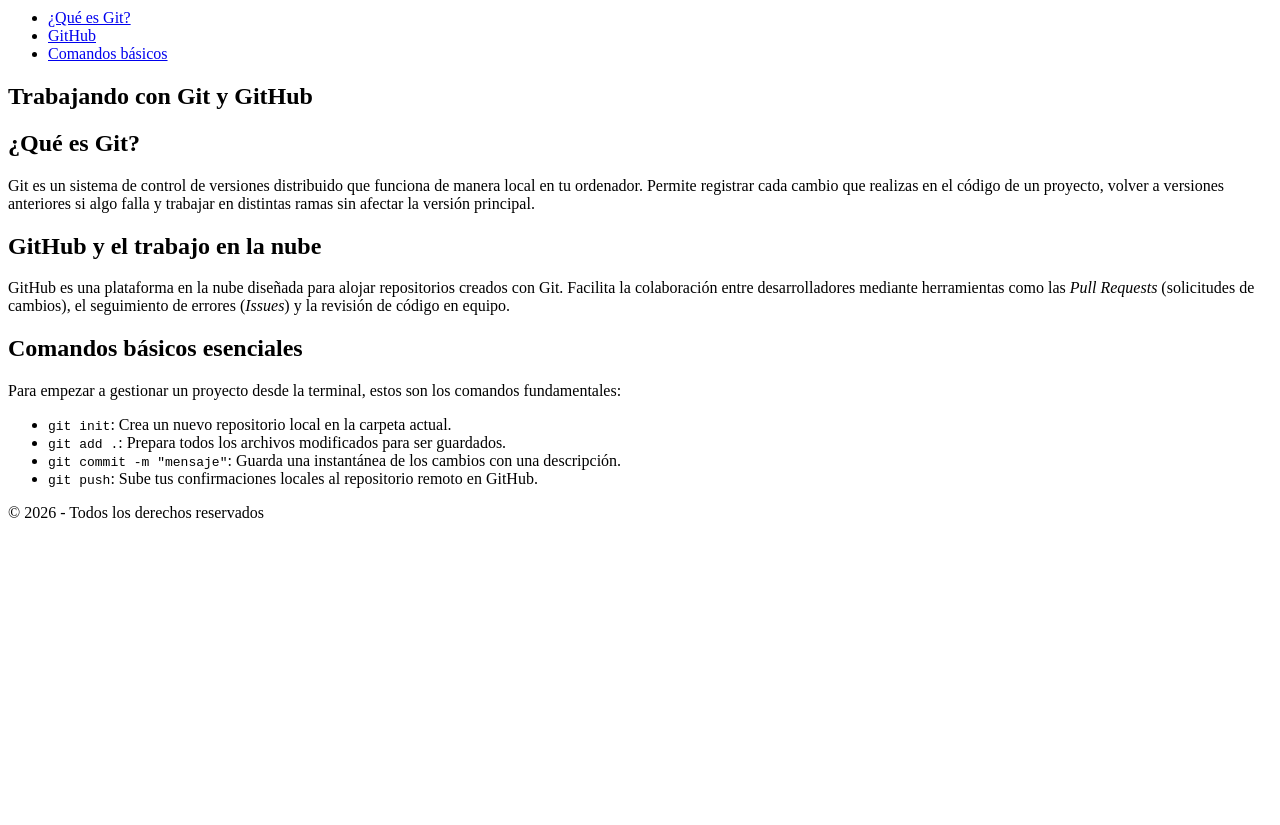
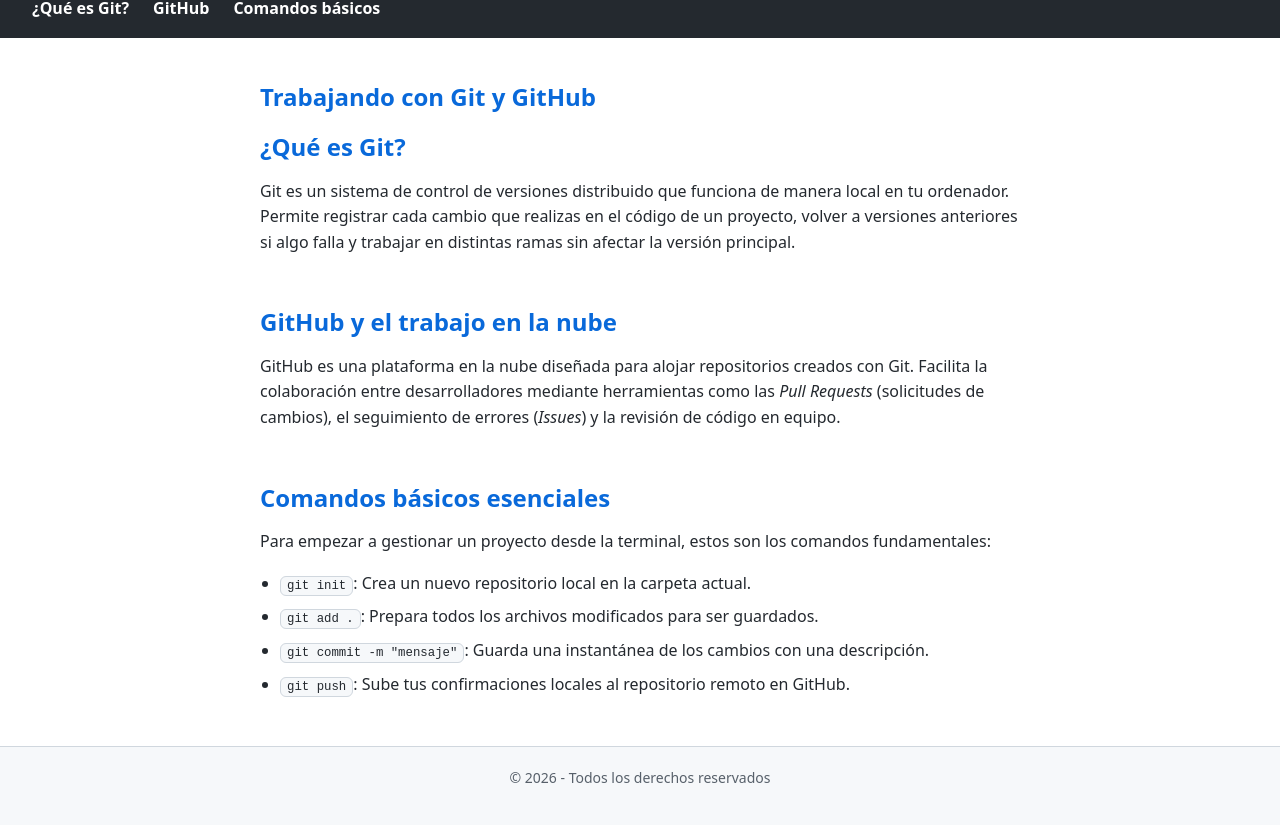
Before and after one commit to jmanzanera-edu/Proyecto-Web-JuMaBa2627, a plain HTML site: page index.html in a window 1280 px wide. Shown: the part 71-896 px from the top of the page. Before the commit the page ends 800 px from the top, so only its background shows below. Drawn offline with Linux system fonts and the light colour scheme.

Commit message:
aplicar estilos

```diff
--- a/css/styles.css
+++ b/css/styles.css
@@ -0,0 +1,90 @@
+/* 1. Reseteo básico y modelo de caja */
+* {
+  box-sizing: border-box;
+  margin: 0;
+  padding: 0;
+}
+
+/* 2. Desplazamiento suave al usar el menú */
+html {
+  scroll-behavior: smooth;
+}
+
+/* 3. Estilos generales del documento */
+body {
+  font-family: system-ui, -apple-system, sans-serif;
+  line-height: 1.6;
+  color: #24292f;
+  background-color: #ffffff;
+}
+
+/* 4. Cabecera y barra de navegación */
+header {
+  background-color: #24292f;
+  padding: 16px 32px;
+}
+
+nav ul {
+  list-style: none;
+  display: flex;
+  gap: 24px;
+}
+
+nav a {
+  color: #ffffff;
+  text-decoration: none;
+  font-weight: 600;
+  transition: color 0.2s ease;
+}
+
+nav a:hover {
+  color: #58a6ff;
+}
+
+/* 5. Contenedor principal y secciones */
+main {
+  max-width: 800px;
+  margin: 40px auto;
+  padding: 0 20px;
+}
+
+section {
+  margin-bottom: 48px;
+}
+
+h2 {
+  margin-bottom: 12px;
+  color: #0969da;
+}
+
+p {
+  margin-bottom: 16px;
+}
+
+/* 6. Lista y bloques de código */
+main ul {
+  padding-left: 20px;
+}
+
+main li {
+  margin-bottom: 8px;
+}
+
+code {
+  background-color: #f6f8fa;
+  border: 1px solid #d0d7de;
+  padding: 2px 6px;
+  border-radius: 6px;
+  font-family: monospace;
+  font-size: 0.95em;
+}
+
+/* 7. Pie de página */
+footer {
+  background-color: #f6f8fa;
+  border-top: 1px solid #d0d7de;
+  text-align: center;
+  padding: 20px;
+  font-size: 14px;
+  color: #57606a;
+}
--- a/index.html
+++ b/index.html
@@ -5,6 +5,8 @@
     <meta charset="UTF-8">
     <meta name="viewport" content="width=device-width, initial-scale=1.0">
     <title>Actividad 3.1</title>
+    <!-- Enlace a la hoja de estilos externa -->
+  <link rel="stylesheet" href="./css/styles.css">
 </head>
 
 <body>
```
